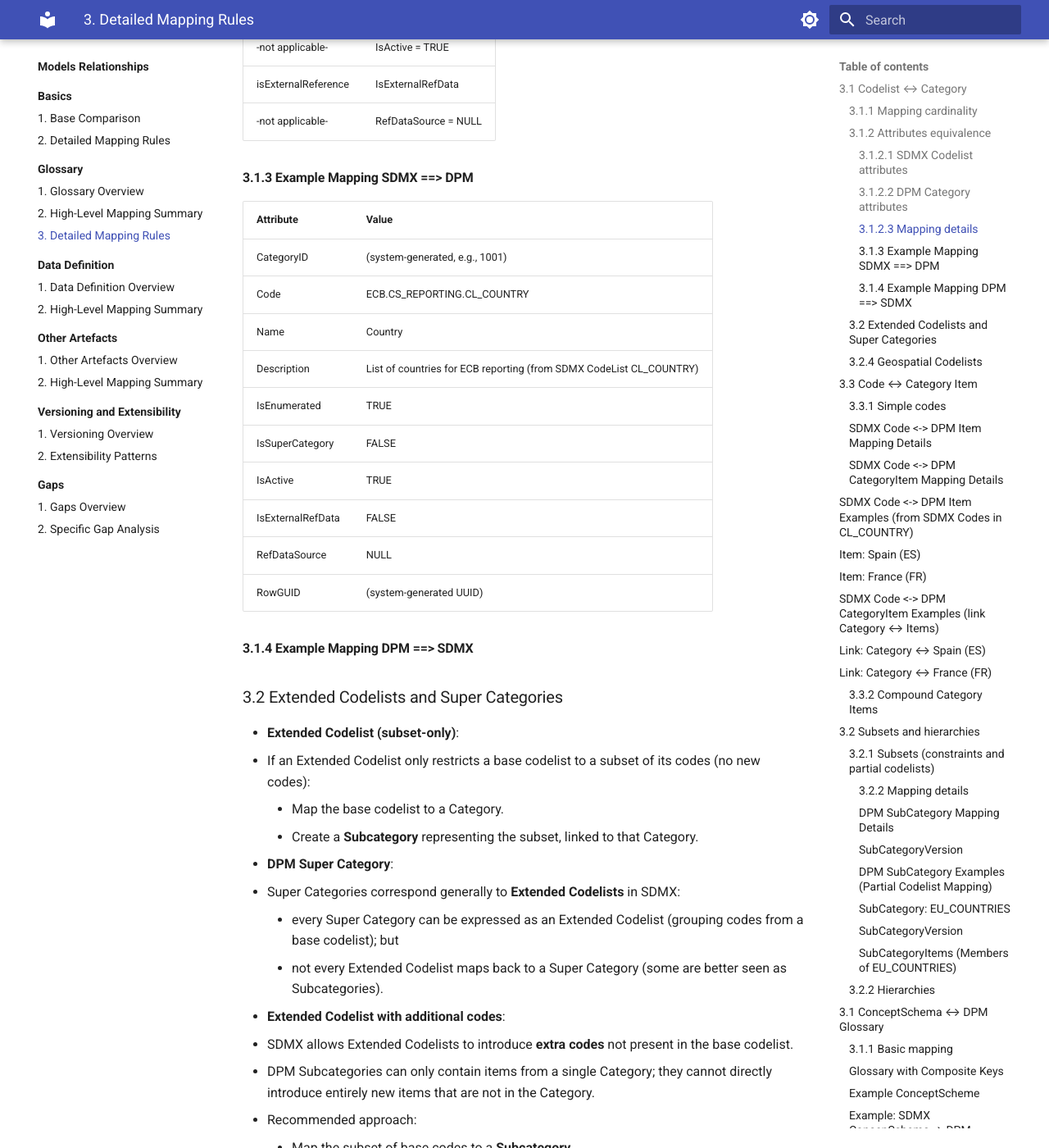
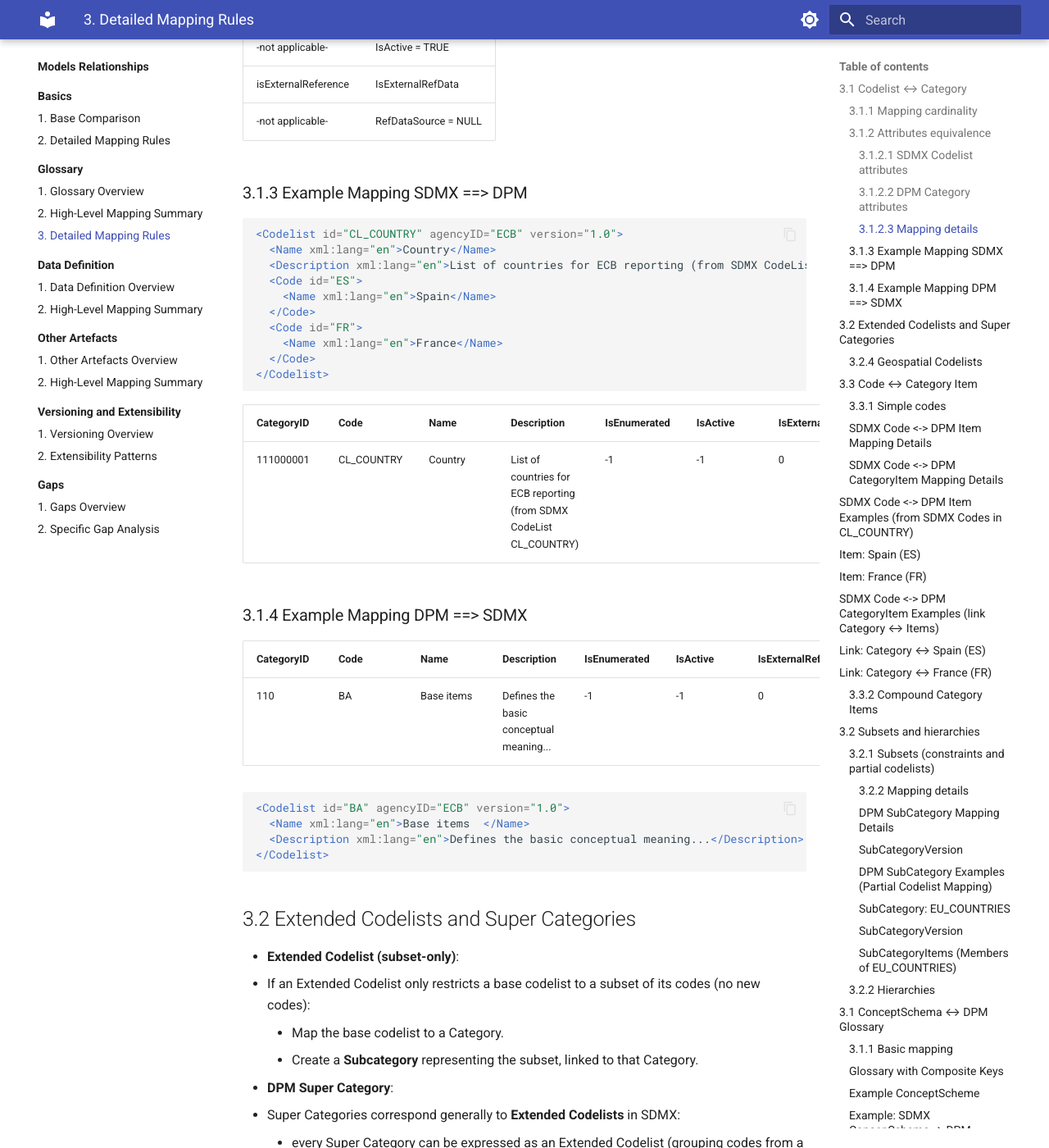
Before and after one commit to sdmx-twg/wp-sdmx-dpm, an MkDocs documentation site: the page built from docs/models-relationships/01_glossary/03_detailed_mapping_rules.md, in a window 1280 px wide and 1400 px high, scrolled down 2600 px. Shown: the whole window at 82% size. Built offline with MkDocs 1.6.1 and Material for MkDocs 9.7.7, drawn with Linux system fonts in a browser that asks for light colours.

Commit message:
refactor: update table formatting and add examples in detailed mapping rules

````diff
--- a/docs/models-relationships/01_glossary/03_detailed_mapping_rules.md
+++ b/docs/models-relationships/01_glossary/03_detailed_mapping_rules.md
@@ -32,12 +32,12 @@ The equivalent artefact in the DPM is the Category.
 
 **Example Category**
 
-| CategoryID | Code | Name          | Description                                                                                                                                                                                                                                                                                                                                                                                                                                                                                                                          | IsEnumerated | IsActive | IsExternalRefData | RefDataSource | RowGUID                                | CreatedRelease |
-| ---------- | ---- | ------------- | ------------------------------------------------------------------------------------------------------------------------------------------------------------------------------------------------------------------------------------------------------------------------------------------------------------------------------------------------------------------------------------------------------------------------------------------------------------------------------------------------------------------------------------ | ------------ | -------- | ----------------- | ------------- | -------------------------------------- | -------------- |
-| 110        | BA   | Base items    | Defines the basic conceptual meaning... | \-1          | \-1      | 0                 |               | {0E40D86D-889C-498E-AE66-46398E615CEE} | 1              |
-| 120        | MC   | Main category | Specifies the natu... | \-1          | \-1      | 0                 |               | {6006CB2B-1EA7-494D-A09D-C33C30EB1856} | 1              |
-| 130        | AP   | Approach      | Approach used for the calculation of capital requirements... | \-1          | \-1      | 0                 |               | {D2F44CAE-72B1-4E06-BECA-81F2187324E0} | 1              |
-| 140        | BT   | Boolean total | Dimensions having only two values... | \-1          | \-1      | 0                 |               | {3DEB1863-B1F0-4741-95A0-44ED72734CDD} | 1              |
+| CategoryID | Code | Name | Description | IsEnumerated | IsActive | IsExternalRefData | RefDataSource | RowGUID | CreatedRelease |
+| ---------- | ---- | ---- | ----------- | ------------ | -------- | ----------------- | ------------- | ------- | -------------- |
+| 110        | BA   | Base items    | Defines the basic conceptual meaning... | -1| -1  | 0    |      | {0E40D86D-889C-498E-AE66-46398E615CEE} | 1     |
+| 120        | MC   | Main category | Specifies the natu... | -1  | -1   | 0    |     | {6006CB2B-1EA7-494D-A09D-C33C30EB1856} | 1      |
+| 130        | AP   | Approach      | Approach used for the calculation of capital requirements... | -1| -1| 0  |  | {D2F44CAE-72B1-4E06-BECA-81F2187324E0} | 1  |
+| 140        | BT   | Boolean total | Dimensions having only two values... | -1  | -1 | 0  |   | {3DEB1863-B1F0-4741-95A0-44ED72734CDD} | 1              |
 
 
 ### 3.1.1 Mapping cardinality
@@ -83,24 +83,46 @@ classDiagram
 |     -not applicable-      | RefDataSource = NULL      |
 
 
-#### 3.1.3 Example Mapping SDMX ==> DPM
+### 3.1.3 Example Mapping SDMX ==> DPM
 
-| Attribute | Value |
-|---|---|
-| CategoryID | (system-generated, e.g., 1001) |
-| Code | ECB.CS_REPORTING.CL_COUNTRY |
-| Name | Country |
-| Description | List of countries for ECB reporting (from SDMX CodeList CL_COUNTRY) |
-| IsEnumerated | TRUE |
-| IsSuperCategory | FALSE |
-| IsActive | TRUE |
-| IsExternalRefData | FALSE |
-| RefDataSource | NULL |
-| RowGUID | (system-generated UUID) |
+```xml
+<Codelist id="CL_COUNTRY" agencyID="ECB" version="1.0">
+  <Name xml:lang="en">Country</Name>
+  <Description xml:lang="en">List of countries for ECB reporting (from SDMX CodeList CL_COUNTRY)</Description>
+  <Code id="ES">
+    <Name xml:lang="en">Spain</Name>
+  </Code>
+  <Code id="FR">
+    <Name xml:lang="en">France</Name>
+  </Code>
+</Codelist>
+```
 
-#### 3.1.4 Example Mapping DPM ==> SDMX
+| CategoryID | Code | Name | Description | IsEnumerated | IsActive | IsExternalRefData | RefDataSource | RowGUID | CreatedRelease |
+| ---------- | ---- | ---- | ----------- | ------------ | -------- | ----------------- | ------------- | ------- | -------------- |
+| 111000001 | CL_COUNTRY | Country | List of countries for ECB reporting (from SDMX CodeList CL_COUNTRY) | -1 | -1 | 0 | | {0E40D86D-889C-498E-AE66-46398E615CEE} | 1 |
 
-### 3.2 Extended Codelists and Super Categories
+
+
+
+### 3.1.4 Example Mapping DPM ==> SDMX
+
+| CategoryID | Code | Name | Description | IsEnumerated | IsActive | IsExternalRefData | RefDataSource | RowGUID | CreatedRelease |
+| ---------- | ---- | ---- | ----------- | ------------ | -------- | ----------------- | ------------- | ------- | -------------- |
+| 110        | BA   | Base items    | Defines the basic conceptual meaning... | -1   | -1   | 0    |   | {0E40D86D-889C-498E-AE66-46398E615CEE} | 1  |
+
+
+
+```xml
+<Codelist id="BA" agencyID="ECB" version="1.0">
+  <Name xml:lang="en">Base items  </Name>
+  <Description xml:lang="en">Defines the basic conceptual meaning...</Description>
+</Codelist>
+```
+
+
+
+## 3.2 Extended Codelists and Super Categories
 
 - **Extended Codelist (subset-only)**:
   - If an Extended Codelist only restricts a base codelist to a subset of its codes (no new codes):
````
